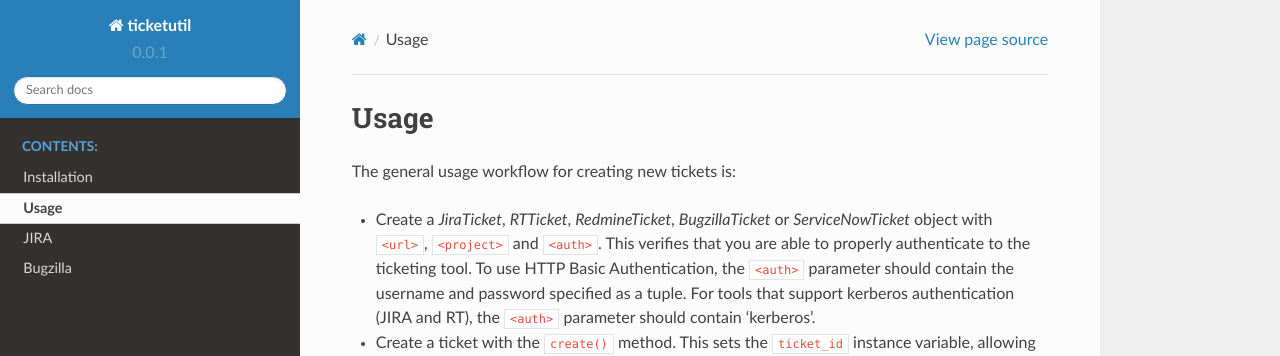
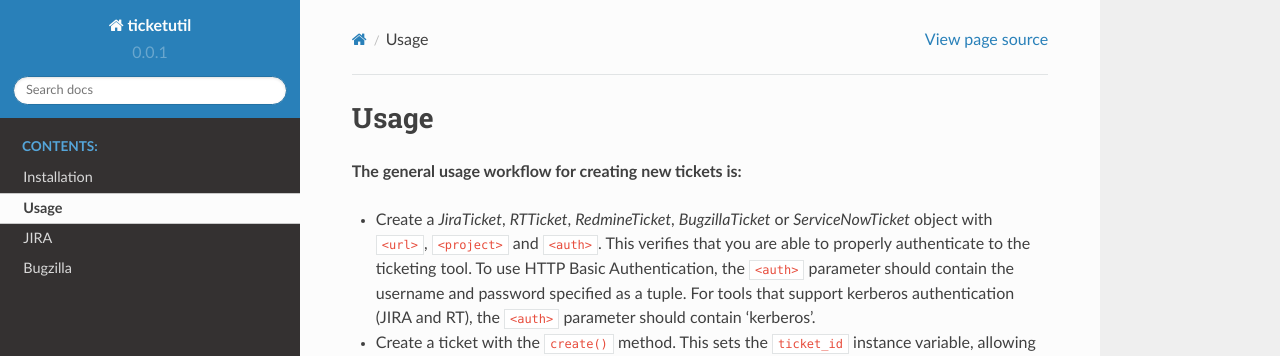
Before and after one commit to dmranck/ticketutil, a Sphinx documentation site: the page built from read-the-docs/source/Usage.rst, in a window 1280 px wide. Shown: the top 356 px of the page. Built offline with Sphinx 7.4.7 and the Read the Docs theme 2.0.0, drawn with Linux system fonts in a browser that asks for light colours.

```diff
--- a/read-the-docs/source/Usage.rst
+++ b/read-the-docs/source/Usage.rst
@@ -1,7 +1,7 @@
 Usage
 =====
 
-The general usage workflow for creating new tickets is:
+**The general usage workflow for creating new tickets is:**
 
 * Create a *JiraTicket*, *RTTicket*, *RedmineTicket*, *BugzillaTicket*
   or *ServiceNowTicket* object with ``<url>``, ``<project>`` and ``<auth>``. This
@@ -11,11 +11,14 @@ The general usage workflow for creating new tickets is:
   authentication (JIRA and RT), the ``<auth>`` parameter should contain
   'kerberos'.
 
+
 * Create a ticket with the ``create()`` method. This sets the ``ticket_id``
   instance variable, allowing you to perform more tasks on the ticket.
 
+
 * Add comments, edit ticket fields, add watchers, change the ticket
   status, etc on the ticket.
+
 
 * Close ticket Requests session with ``close_requests_session()``.
 
@@ -49,7 +52,9 @@ The general usage workflow for creating new tickets is:
 
     python3 -m unittest discover ./tests/
 
+
 .. role:: rubric
+
     See the docstrings in the code or the tool-specific files in the docs
     and examples directories for more information.
 
```
